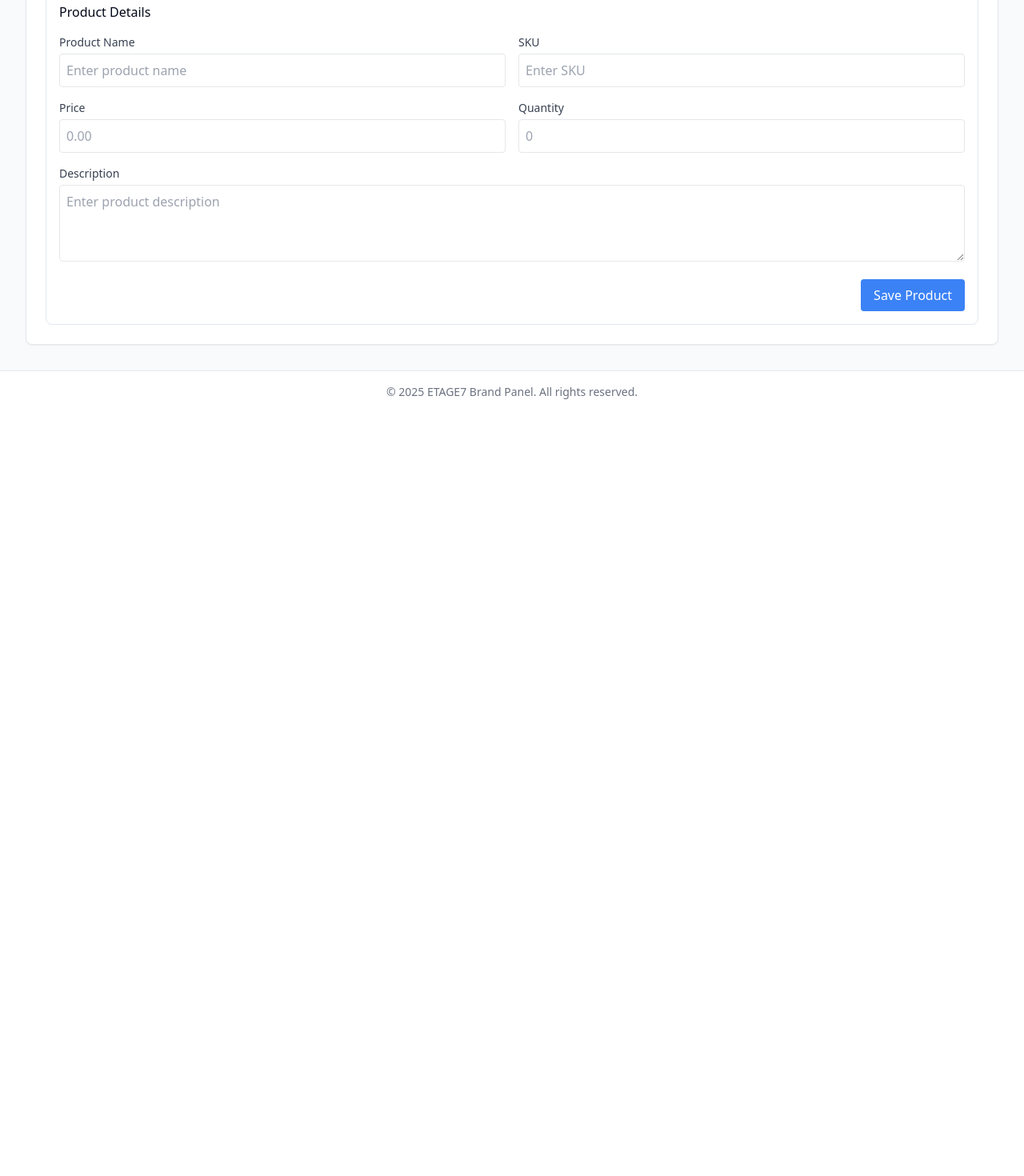
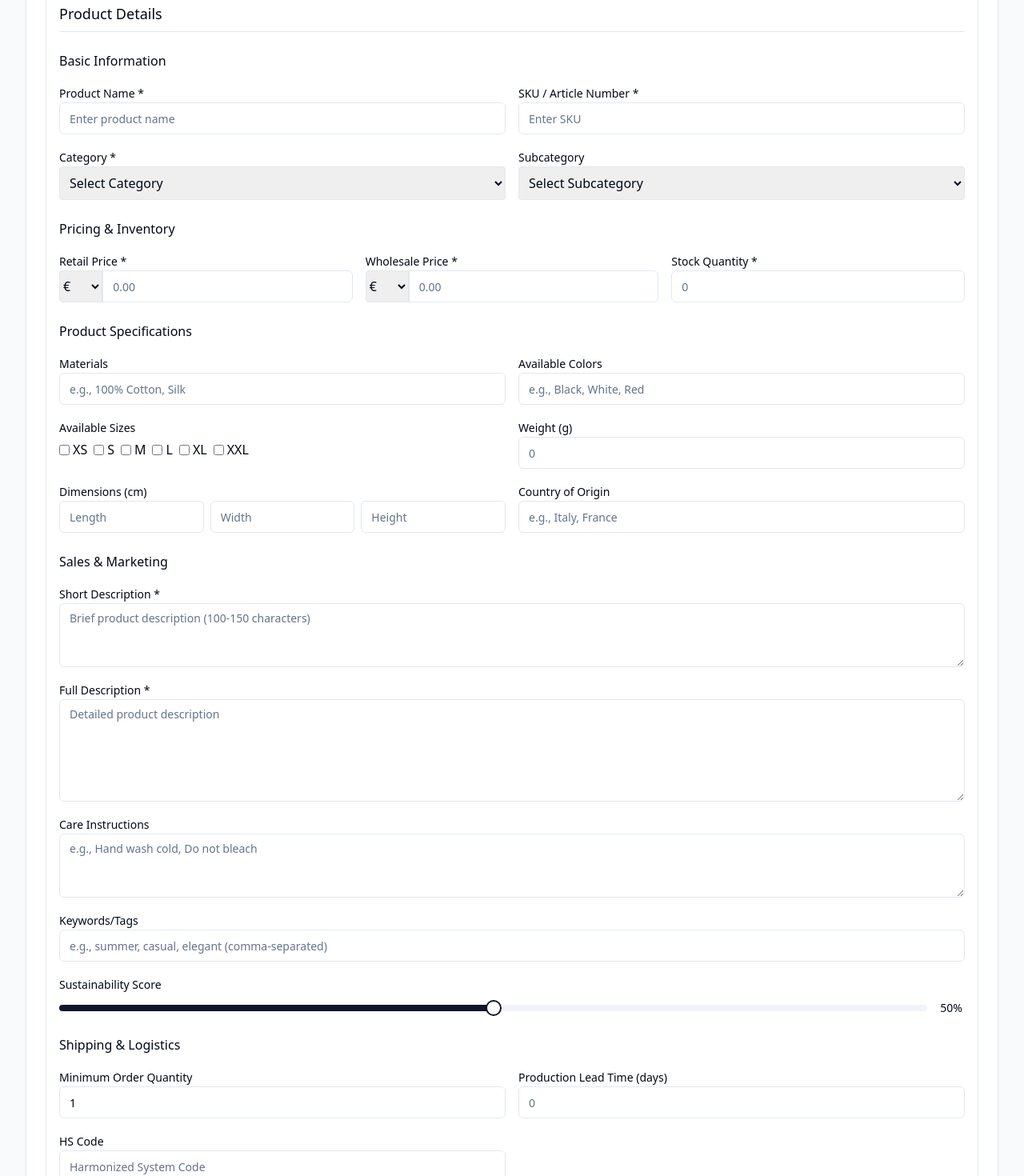
Before and after one commit to dingdong1009/etage7-test-76, a React (Vite) app: page /brand/products in a window 1280 px wide. Shown: the part 500-1970 px from the top of the page at 80% size. Before the commit the page ends 1016 px from the top, so only its background shows below. Built offline with nearby package versions, Linux system fonts and the light colour scheme.

Commit message:
Add product details form fields
Add new form fields to the "Add New Products" section to capture essential product information.

```diff
--- a/src/pages/brand/Products.tsx
+++ b/src/pages/brand/Products.tsx
@@ -1,8 +1,24 @@
 
 import { Card, CardContent, CardHeader, CardTitle } from "@/components/ui/card";
 import { Upload, Plus, FileText } from "lucide-react";
+import { Button } from "@/components/ui/button";
+import { Input } from "@/components/ui/input";
+import { Textarea } from "@/components/ui/textarea";
+import { Label } from "@/components/ui/label";
+import { Slider } from "@/components/ui/slider";
+import { useState } from "react";
 
 const BrandProducts = () => {
+  // Example form state
+  const [images, setImages] = useState<File[]>([]);
+
+  const handleFileChange = (e: React.ChangeEvent<HTMLInputElement>) => {
+    if (e.target.files) {
+      const fileArray = Array.from(e.target.files);
+      setImages(prev => [...prev, ...fileArray]);
+    }
+  };
+
   return (
     <div className="space-y-6">
       <div className="flex flex-col sm:flex-row sm:items-center justify-between gap-4">
@@ -30,84 +46,225 @@ const BrandProducts = () => {
               <Upload className="h-10 w-10 text-gray-400" />
               <h3 className="font-medium">Drag and drop product images here</h3>
               <p className="text-sm text-gray-500">Or click to browse files</p>
-              <input type="file" multiple className="hidden" />
+              <input
+                type="file"
+                multiple
+                className="hidden"
+                onChange={handleFileChange}
+              />
+              {images.length > 0 && (
+                <p className="text-sm text-blue-600">{images.length} file(s) selected</p>
+              )}
             </div>
           </div>
 
           {/* Mass upload button */}
           <div className="flex flex-col sm:flex-row gap-2 items-center">
-            <button className="w-full sm:w-auto px-4 py-2 bg-blue-500 text-white rounded hover:bg-blue-600">
+            <Button className="w-full sm:w-auto">
               Mass Upload from CSV
-            </button>
-            <button className="w-full sm:w-auto px-4 py-2 bg-gray-200 rounded hover:bg-gray-300">
+            </Button>
+            <Button variant="outline" className="w-full sm:w-auto">
               Download Template
-            </button>
+            </Button>
           </div>
 
-          {/* Sample product form */}
-          <div className="border rounded-lg p-4 space-y-4">
-            <h3 className="font-medium">Product Details</h3>
+          {/* Enhanced product form */}
+          <div className="border rounded-lg p-4 space-y-6">
+            <h3 className="font-medium text-lg border-b pb-2">Product Details</h3>
 
+            {/* Basic Information */}
+            <div className="space-y-4">
+              <h4 className="font-medium">Basic Information</h4>
               <div className="grid grid-cols-1 md:grid-cols-2 gap-4">
                 <div>
-                <label className="block text-sm font-medium text-gray-700 mb-1">
-                  Product Name
+                  <Label htmlFor="productName">Product Name *</Label>
+                  <Input id="productName" placeholder="Enter product name" />
+                </div>
+
+                <div>
+                  <Label htmlFor="sku">SKU / Article Number *</Label>
+                  <Input id="sku" placeholder="Enter SKU" />
+                </div>
+
+                <div>
+                  <Label htmlFor="category">Category *</Label>
+                  <select id="category" className="w-full p-2 border border-gray-200 rounded">
+                    <option value="">Select Category</option>
+                    <option value="dresses">Dresses</option>
+                    <option value="tops">Tops</option>
+                    <option value="bottoms">Bottoms</option>
+                    <option value="outerwear">Outerwear</option>
+                    <option value="accessories">Accessories</option>
+                  </select>
+                </div>
+
+                <div>
+                  <Label htmlFor="subcategory">Subcategory</Label>
+                  <select id="subcategory" className="w-full p-2 border border-gray-200 rounded">
+                    <option value="">Select Subcategory</option>
+                    <option value="midi">Midi Dresses</option>
+                    <option value="maxi">Maxi Dresses</option>
+                    <option value="mini">Mini Dresses</option>
+                  </select>
+                </div>
+              </div>
+            </div>
+
+            {/* Pricing & Inventory */}
+            <div className="space-y-4">
+              <h4 className="font-medium">Pricing & Inventory</h4>
+              <div className="grid grid-cols-1 md:grid-cols-3 gap-4">
+                <div>
+                  <Label htmlFor="retailPrice">Retail Price *</Label>
+                  <div className="flex">
+                    <select className="w-16 border border-gray-200 rounded-l">
+                      <option>€</option>
+                      <option>$</option>
+                      <option>£</option>
+                    </select>
+                    <Input id="retailPrice" placeholder="0.00" className="rounded-l-none" />
+                  </div>
+                </div>
+
+                <div>
+                  <Label htmlFor="wholesalePrice">Wholesale Price *</Label>
+                  <div className="flex">
+                    <select className="w-16 border border-gray-200 rounded-l">
+                      <option>€</option>
+                      <option>$</option>
+                      <option>£</option>
+                    </select>
+                    <Input id="wholesalePrice" placeholder="0.00" className="rounded-l-none" />
+                  </div>
+                </div>
+
+                <div>
+                  <Label htmlFor="stock">Stock Quantity *</Label>
+                  <Input id="stock" type="number" placeholder="0" min="0" />
+                </div>
+              </div>
+            </div>
+
+            {/* Product Details */}
+            <div className="space-y-4">
+              <h4 className="font-medium">Product Specifications</h4>
+              <div className="grid grid-cols-1 md:grid-cols-2 gap-4">
+                <div>
+                  <Label htmlFor="material">Materials</Label>
+                  <Input id="material" placeholder="e.g., 100% Cotton, Silk" />
+                </div>
+
+                <div>
+                  <Label htmlFor="colors">Available Colors</Label>
+                  <Input id="colors" placeholder="e.g., Black, White, Red" />
+                </div>
+
+                <div>
+                  <Label htmlFor="sizes">Available Sizes</Label>
+                  <div className="flex flex-wrap gap-2 mt-1">
+                    {["XS", "S", "M", "L", "XL", "XXL"].map((size) => (
+                      <label key={size} className="flex items-center">
+                        <input type="checkbox" className="mr-1" />
+                        {size}
                       </label>
-                <input
-                  type="text"
-                  className="w-full p-2 border border-gray-200 rounded"
-                  placeholder="Enter product name"
+                    ))}
+                  </div>
+                </div>
+
+                <div>
+                  <Label htmlFor="weight">Weight (g)</Label>
+                  <Input id="weight" type="number" placeholder="0" />
+                </div>
+
+                <div>
+                  <Label htmlFor="dimensions">Dimensions (cm)</Label>
+                  <div className="grid grid-cols-3 gap-2">
+                    <Input placeholder="Length" />
+                    <Input placeholder="Width" />
+                    <Input placeholder="Height" />
+                  </div>
+                </div>
+
+                <div>
+                  <Label htmlFor="countryOfOrigin">Country of Origin</Label>
+                  <Input id="countryOfOrigin" placeholder="e.g., Italy, France" />
+                </div>
+              </div>
+            </div>
+
+            {/* Sales & Marketing */}
+            <div className="space-y-4">
+              <h4 className="font-medium">Sales & Marketing</h4>
+              <div className="grid grid-cols-1 gap-4">
+                <div>
+                  <Label htmlFor="shortDescription">Short Description *</Label>
+                  <Textarea
+                    id="shortDescription"
+                    placeholder="Brief product description (100-150 characters)"
+                    className="h-20"
                   />
                 </div>
 
                 <div>
-                <label className="block text-sm font-medium text-gray-700 mb-1">
-                  SKU
-                </label>
-                <input
-                  type="text"
-                  className="w-full p-2 border border-gray-200 rounded"
-                  placeholder="Enter SKU"
+                  <Label htmlFor="fullDescription">Full Description *</Label>
+                  <Textarea
+                    id="fullDescription"
+                    placeholder="Detailed product description"
+                    className="h-32"
                   />
                 </div>
 
                 <div>
-                <label className="block text-sm font-medium text-gray-700 mb-1">
-                  Price
-                </label>
-                <input
-                  type="number"
-                  className="w-full p-2 border border-gray-200 rounded"
-                  placeholder="0.00"
+                  <Label htmlFor="careInstructions">Care Instructions</Label>
+                  <Textarea
+                    id="careInstructions"
+                    placeholder="e.g., Hand wash cold, Do not bleach"
+                    className="h-20"
                   />
                 </div>
 
                 <div>
-                <label className="block text-sm font-medium text-gray-700 mb-1">
-                  Quantity
-                </label>
-                <input
-                  type="number"
-                  className="w-full p-2 border border-gray-200 rounded"
-                  placeholder="0"
+                  <Label htmlFor="keywords">Keywords/Tags</Label>
+                  <Input
+                    id="keywords"
+                    placeholder="e.g., summer, casual, elegant (comma-separated)"
                   />
+                </div>
+
+                <div>
+                  <Label>Sustainability Score</Label>
+                  <div className="flex gap-4 items-center pt-2">
+                    <Slider defaultValue={[50]} max={100} step={1} />
+                    <span className="text-sm w-8">50%</span>
+                  </div>
+                </div>
               </div>
             </div>
 
+            {/* Shipping & Logistics */}
+            <div className="space-y-4">
+              <h4 className="font-medium">Shipping & Logistics</h4>
+              <div className="grid grid-cols-1 md:grid-cols-2 gap-4">
                 <div>
-              <label className="block text-sm font-medium text-gray-700 mb-1">
-                Description
-              </label>
-              <textarea
-                className="w-full p-2 border border-gray-200 rounded h-24"
-                placeholder="Enter product description"
-              ></textarea>
+                  <Label htmlFor="minOrderQuantity">Minimum Order Quantity</Label>
+                  <Input id="minOrderQuantity" type="number" defaultValue={1} min={1} />
                 </div>
 
-            <div className="flex justify-end">
-              <button className="px-4 py-2 bg-blue-500 text-white rounded hover:bg-blue-600">
-                Save Product
-              </button>
+                <div>
+                  <Label htmlFor="leadTime">Production Lead Time (days)</Label>
+                  <Input id="leadTime" type="number" placeholder="0" min={0} />
+                </div>
+
+                <div>
+                  <Label htmlFor="hsCode">HS Code</Label>
+                  <Input id="hsCode" placeholder="Harmonized System Code" />
+                </div>
+              </div>
+            </div>
+
+            <div className="flex justify-end gap-2 pt-4">
+              <Button variant="outline">Save as Draft</Button>
+              <Button>Publish Product</Button>
             </div>
           </div>
         </CardContent>
```
Lines whose indentation alone changed are shown as unchanged.
